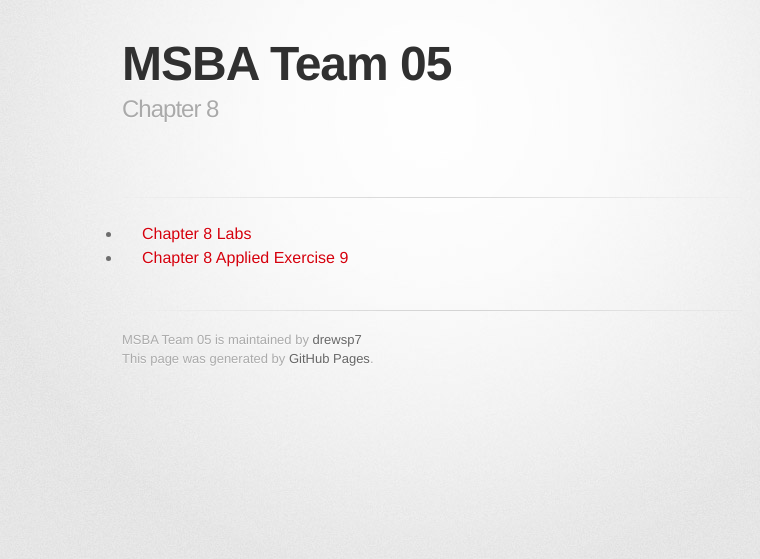
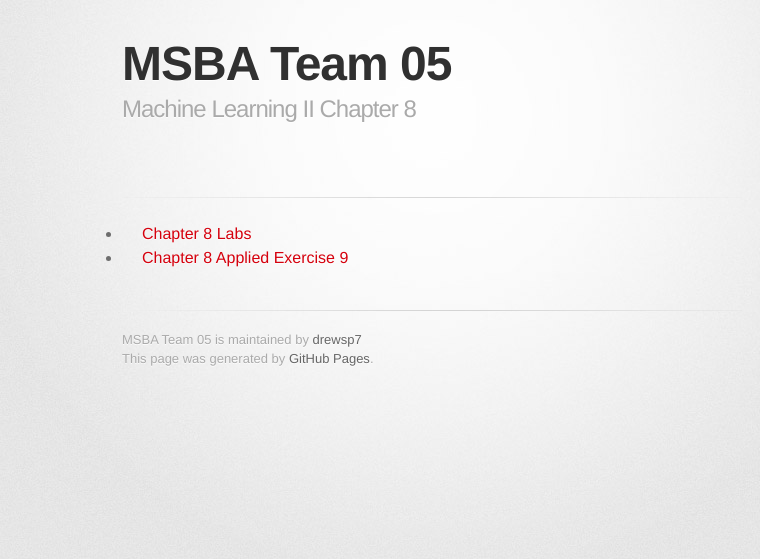
Before and after one commit to drewsp7/joezhou0928.github.io, a Jekyll site: the page built from index.md, in a window 1280 px wide. Shown: the top 559 px of the page, without its empty margins (208-968 px from the left). Built offline with Jekyll 4.4.1, drawn with Linux system fonts in a browser that asks for light colours; some web fonts are replaced.

Commit message:
Update index.md

```diff
--- a/index.md
+++ b/index.md
@@ -1,6 +1,7 @@
 ---
 layout: default
 title: MSBA Team 05
+description: Machine Learning II Chapter 8
 ---
 
 - [Chapter 8 Labs](ch8_labs.html)
```
